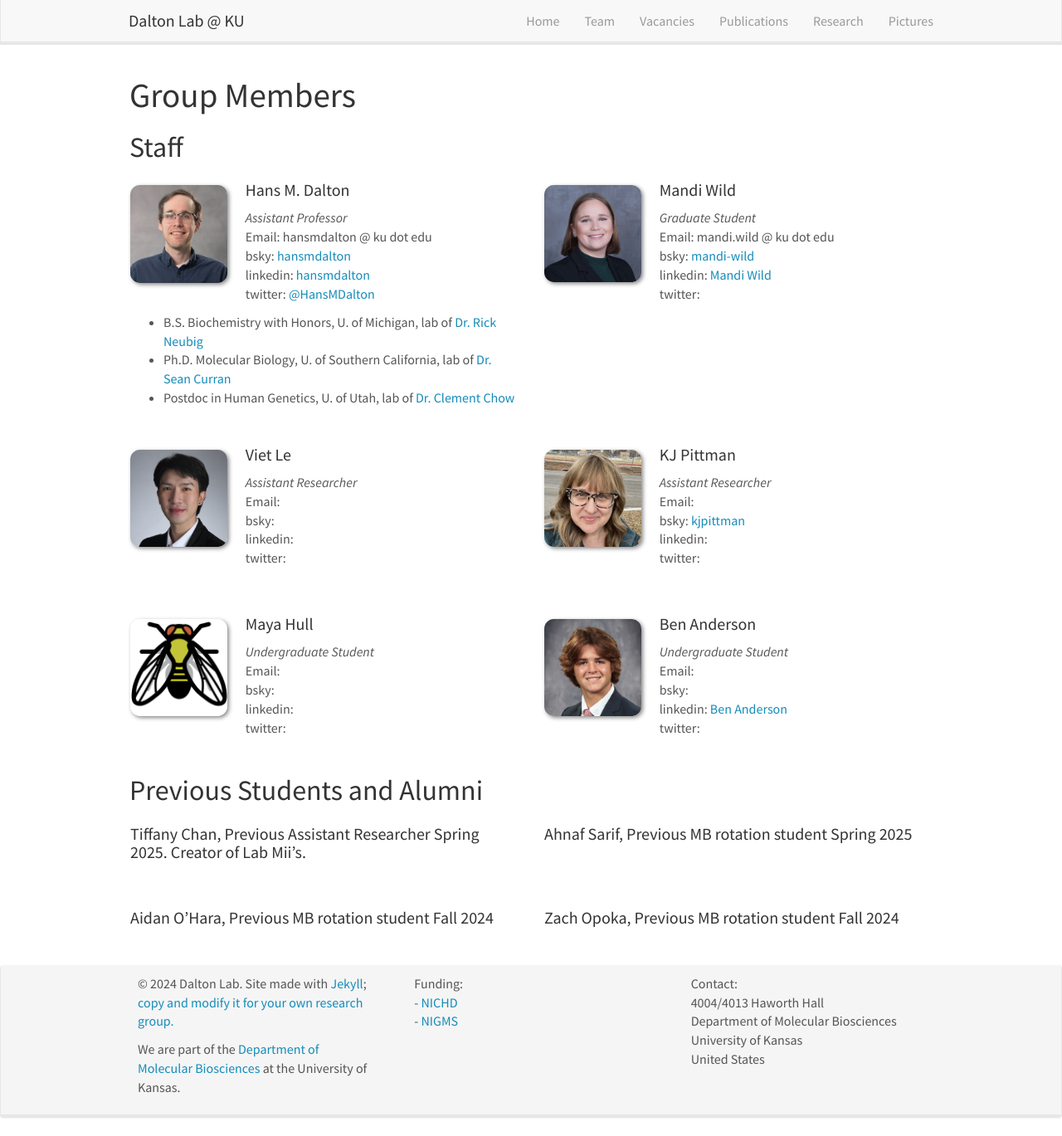
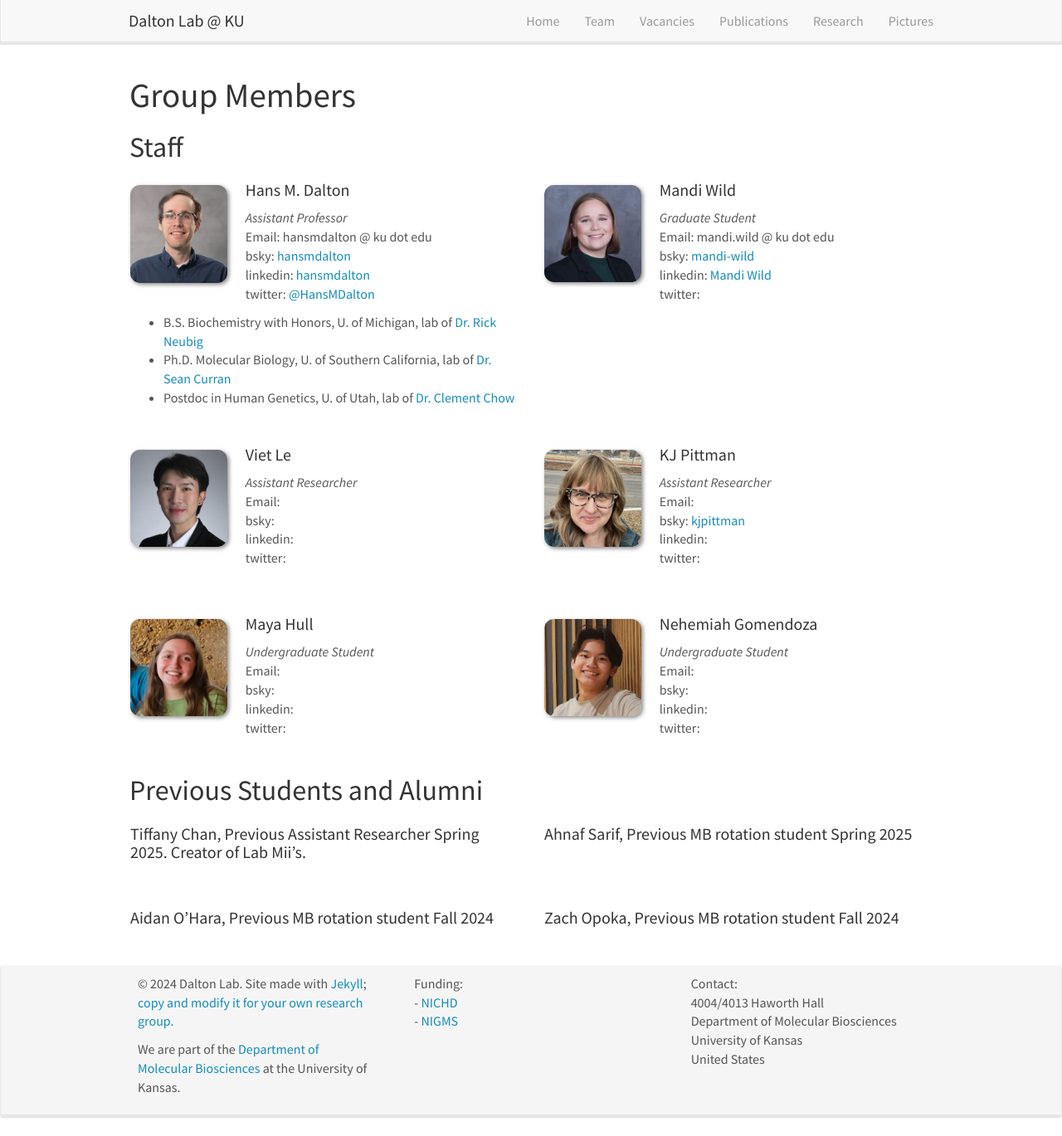
Before and after one commit to hansmdalton/hansmdalton.github.io, a Jekyll site: the page built from _pages/team.md, in a window 1280 px wide and 1369 px high. Shown: the whole window at 83% size. Built offline with Jekyll 4.4.1, drawn with Linux system fonts in a browser that asks for light colours; nearby versions of some CDN libraries.

Commit message:
Update team_members.yml

```diff
--- a/_data/team_members.yml
+++ b/_data/team_members.yml
@@ -27,10 +27,9 @@
   bsky: <a href="https://www.kjpittman.bsky.social">kjpittman</a>
 
 - name: Maya Hull
-  photo: fly.png
+  photo: Maya.jpg
   info: Undergraduate Student
 
-- name: Ben Anderson
-  photo: Ben.png
+- name: Nehemiah Gomendoza
+  photo: Nehemiah.jpg
   info: Undergraduate Student
-  linkedin: <a href="https://www.linkedin.com/in/ben-anderson-20272827b">Ben Anderson</a>
```
